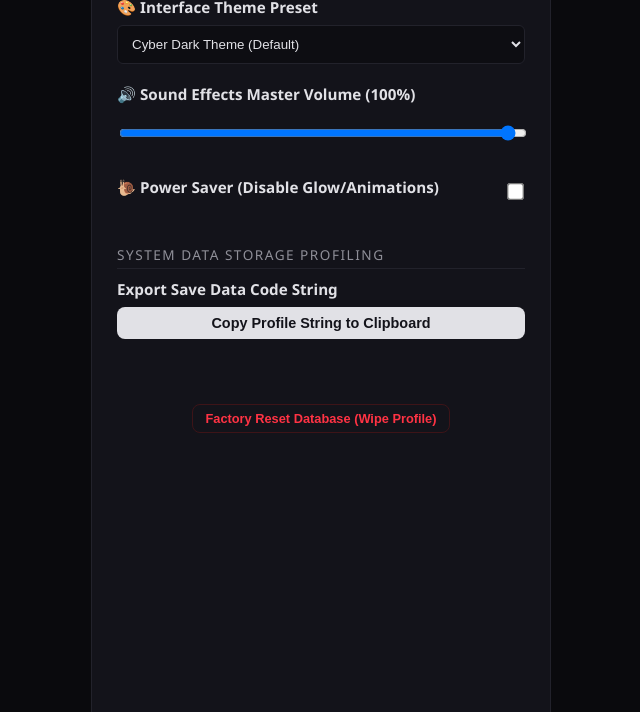
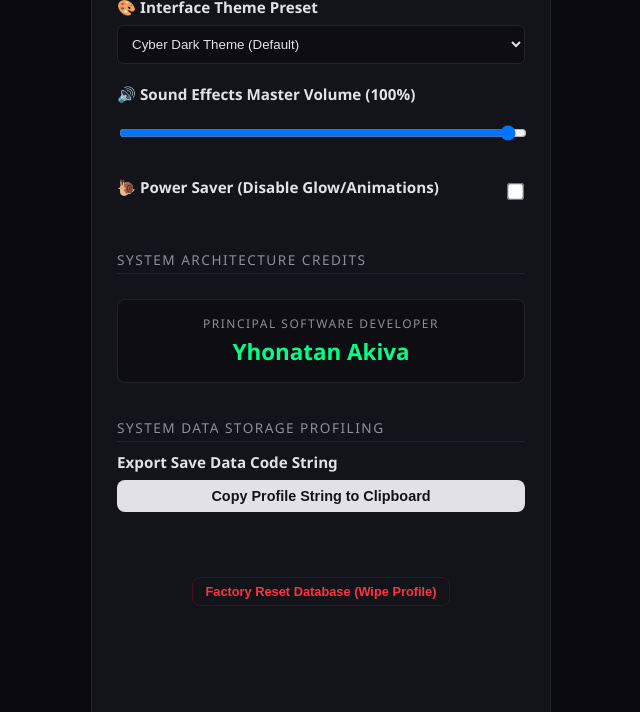
Before and after one commit to Hunt113/tycoon-game, a plain HTML site: page index.html in a window 1280 px wide. Both pictures are taken after a click on the button "⚙️ Settings". Shown: the part 88-800 px from the top of the page, without its empty margins (319-959 px from the left). Drawn offline with Linux system fonts and the light colour scheme.

Commit message:
Update index.html

```diff
--- a/index.html
+++ b/index.html
@@ -364,24 +364,48 @@
         .setting-item select:focus { outline: 1px solid var(--accent-green); }
         .toggle-row { display: flex; justify-content: space-between; align-items: center; }
 
+        /* 👑 STYLING FOR CREATOR CREDITS */
+        .fixed-footer {
+            background: var(--bg-box);
+            padding: 16px 0;
+            border-top: 2px solid var(--border-color);
+            color: #ffffff;
+            font-size: 1.25rem;
+            font-weight: bold;
+            letter-spacing: 0.8px;
+            text-align: center;
+            width: 100%;
+            text-shadow: 1px 1px 4px rgba(0, 0, 0, 0.8);
+        }
+        .fixed-footer span { color: var(--accent-green); }
+
+        .settings-credit-block {
+            background: var(--bg-box);
+            border: 1px solid var(--border-color);
+            border-radius: 8px;
+            padding: 15px;
+            margin: 15px 0;
+            text-align: center;
+        }
+        .settings-credit-lbl {
+            font-size: 0.75rem;
+            text-transform: uppercase;
+            color: var(--text-sub);
+            letter-spacing: 1.5px;
+            margin: 0 0 4px 0;
+        }
+        .settings-credit-name {
+            font-size: 1.4rem;
+            color: var(--accent-green);
+            margin: 0;
+            text-shadow: var(--accent-glow);
+        }
+
         .danger-btn {
             background: transparent; color: #ff3344; border: 1px solid #3d1418;
             font-size: 0.8rem; padding: 6px 12px; margin: 10px 0; justify-content: center; width: auto; display: inline-flex;
         }
         .danger-btn:hover { background: #3d1418; }
-
-        .fixed-footer {
-            background: var(--bg-box);
-            padding: 16px 0;
-            border-top: 2px solid var(--border-color);
-            color: var(--text-sub);
-            font-size: 0.95rem;
-            font-weight: bold;
-            letter-spacing: 0.8px;
-            text-align: center;
-            width: 100%;
-        }
-        .fixed-footer span { color: var(--accent-green); }
     </style>
 </head>
 <body>
@@ -480,6 +504,13 @@
                 <input type="checkbox" id="motion-toggle" style="transform: scale(1.3);" onchange="toggleMotion(this.checked)">
             </div>
 
+            <!-- 👑 INTEGRATED DEVELOPER CREDIT INSIDE SETTINGS MENU -->
+            <div class="section-title">System Architecture Credits</div>
+            <div class="settings-credit-block">
+                <p class="settings-credit-lbl">Principal Software Developer</p>
+                <h3 class="settings-credit-name">Yhonatan Akiva</h3>
+            </div>
+
             <div class="section-title" style="margin-top:20px;">System Data Storage Profiling</div>
 
             <div class="setting-item">
@@ -492,6 +523,7 @@
             </center>
         </div>
 
+        <!-- 👑 AMPLIFIED DEVELOPER LOGO ON MAIN WINDOW SURFACE -->
         <div class="fixed-footer">Made By <span>Yhonatan Akiva</span></div>
     </div>
 
@@ -603,6 +635,7 @@
             updateXpBar();
         }
 
+        // Handles background layout visual progress metrics
         function updateXpBar() {
             document.getElementById('xp-fill').style.width = `${Math.min((gameData.xp / getXpNeeded()) * 100, 100)}%`;
             document.getElementById('lvl-display').innerText = gameData.level;
@@ -756,6 +789,7 @@
             saveGame();
         }
 
+        // Modifies volume settings globally
         function changeVolume(val) {
             globalVolumeSetting = val / 100;
             document.getElementById('vol-lbl').innerText = val;
@@ -780,6 +814,7 @@
             });
         }
 
+        // Automatic persistent database profiling systems
         function saveGame() { localStorage.setItem('cyber_tycoon_v4_save', JSON.stringify(gameData)); }
 
         function loadGame() {
```
